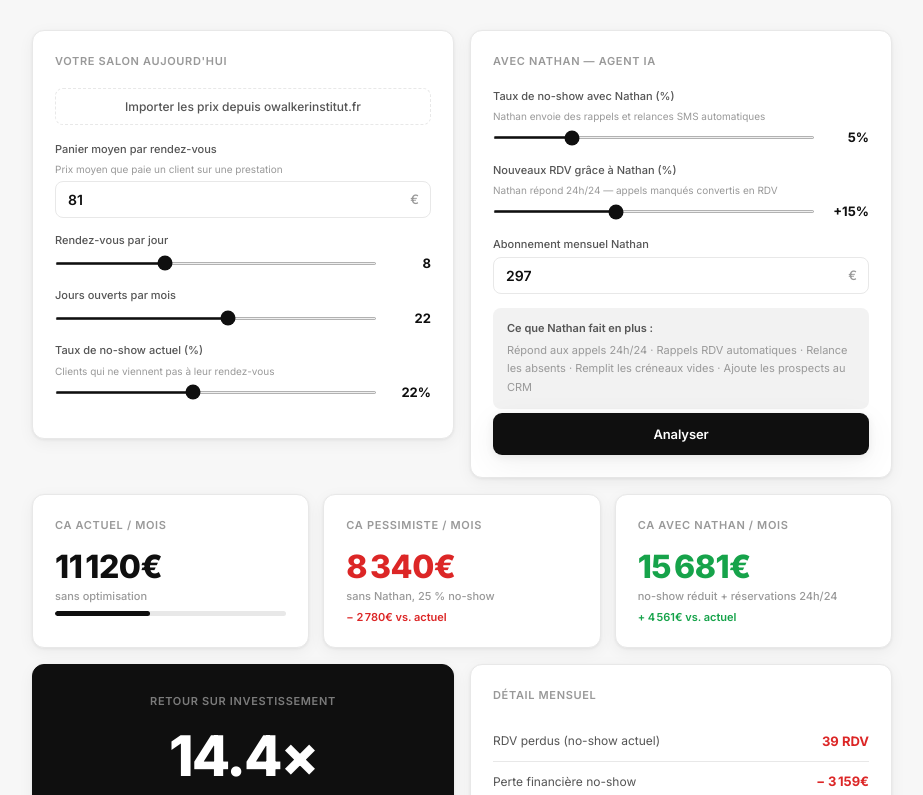
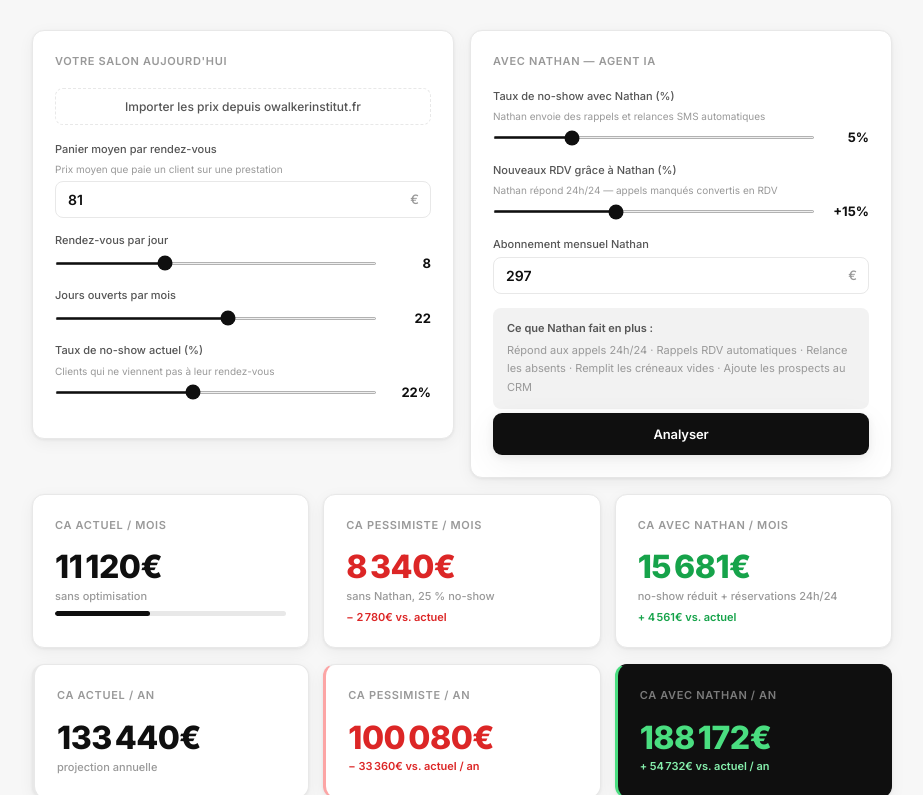
Before and after one commit to ILIAS-ma/adem, a website: page public/roi-calculator.html in a window 1280 px wide. Shown: the part 157-952 px from the top of the page, without its empty margins (178-1101 px from the left). Drawn offline with Linux system fonts and the light colour scheme.

Commit message:
Add annual CA metrics to ROI calculator
Co-Authored-By: Claude Sonnet 4.6 <noreply@anthropic.com>

```diff
--- a/public/roi-calculator.html
+++ b/public/roi-calculator.html
@@ -256,6 +256,25 @@
     </div>
   </div>
 
+  <!-- CA ANNUEL -->
+  <div class="grid-3" style="margin-bottom:16px;">
+    <div class="card" style="border-left:3px solid var(--border);">
+      <div class="card-title">CA actuel / an</div>
+      <div class="result-num" id="r-ca-actuel-an">—</div>
+      <div class="result-label">projection annuelle</div>
+    </div>
+    <div class="card" style="border-left:3px solid #fca5a5;">
+      <div class="card-title">CA pessimiste / an</div>
+      <div class="result-num red" id="r-ca-pess-an">—</div>
+      <div class="result-delta red" id="r-pess-an-delta"></div>
+    </div>
+    <div class="card card-dark" style="border-left:3px solid #4ade80;">
+      <div class="card-title">CA avec Nathan / an</div>
+      <div class="result-num" style="color:#4ade80;" id="r-ca-nathan-an">—</div>
+      <div class="result-delta" style="color:#86efac;" id="r-nathan-an-delta"></div>
+    </div>
+  </div>
+
   <!-- SECTION 3 — ROI HERO + DÉTAIL -->
   <div class="grid" style="align-items: start;">
     <div class="card card-dark roi-hero">
@@ -402,6 +421,13 @@ function calc(){
   document.getElementById('r-ca-nathan').textContent  = fmt(caNathan) + '€';
   document.getElementById('r-pess-delta').textContent = '− ' + fmt(caActuel - caPess) + '€ vs. actuel';
   document.getElementById('r-nathan-delta').textContent = '+ ' + fmt(caNathan - caActuel) + '€ vs. actuel';
+
+  // Annuel
+  document.getElementById('r-ca-actuel-an').textContent   = fmt(caActuel * 12) + '€';
+  document.getElementById('r-ca-pess-an').textContent     = fmt(caPess * 12) + '€';
+  document.getElementById('r-ca-nathan-an').textContent   = fmt(caNathan * 12) + '€';
+  document.getElementById('r-pess-an-delta').textContent  = '− ' + fmt((caActuel - caPess) * 12) + '€ vs. actuel / an';
+  document.getElementById('r-nathan-an-delta').textContent= '+ ' + fmt((caNathan - caActuel) * 12) + '€ vs. actuel / an';
   document.getElementById('r-roi').textContent        = roi + '×';
   document.getElementById('r-payback').textContent    = payback
     ? 'Rentabilisé en ' + payback + ' jour' + (payback > 1 ? 's' : '') + '. Après, c\'est du pur profit.'
```
